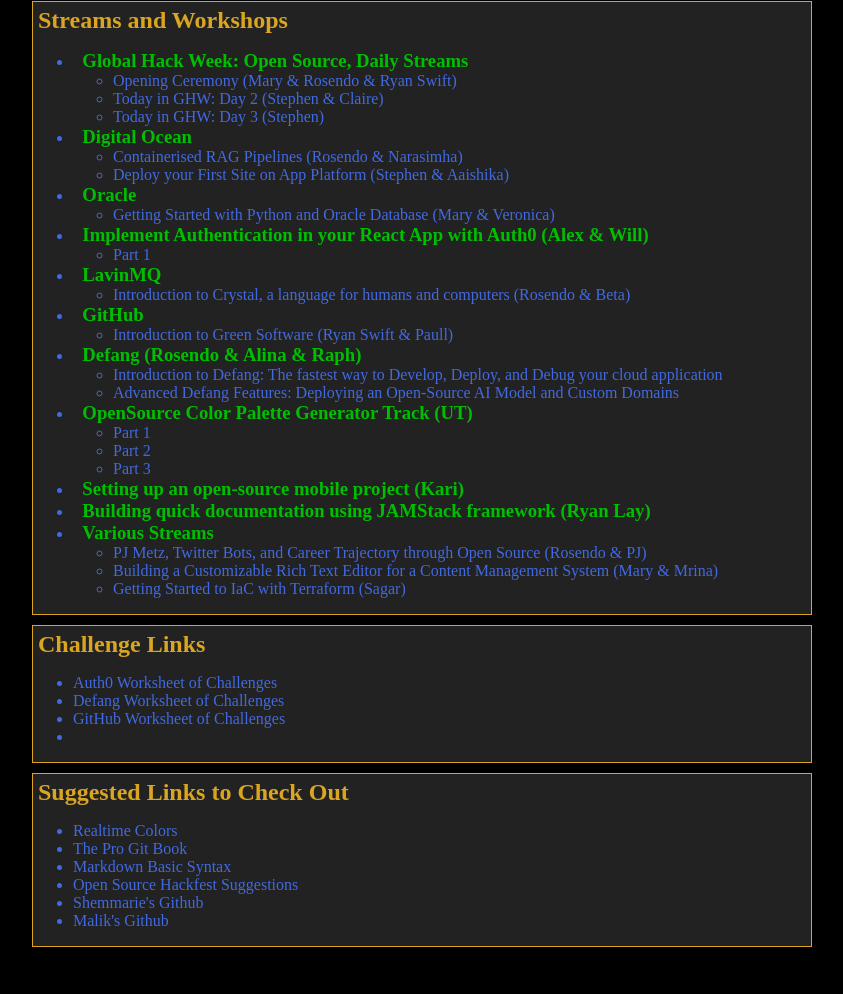
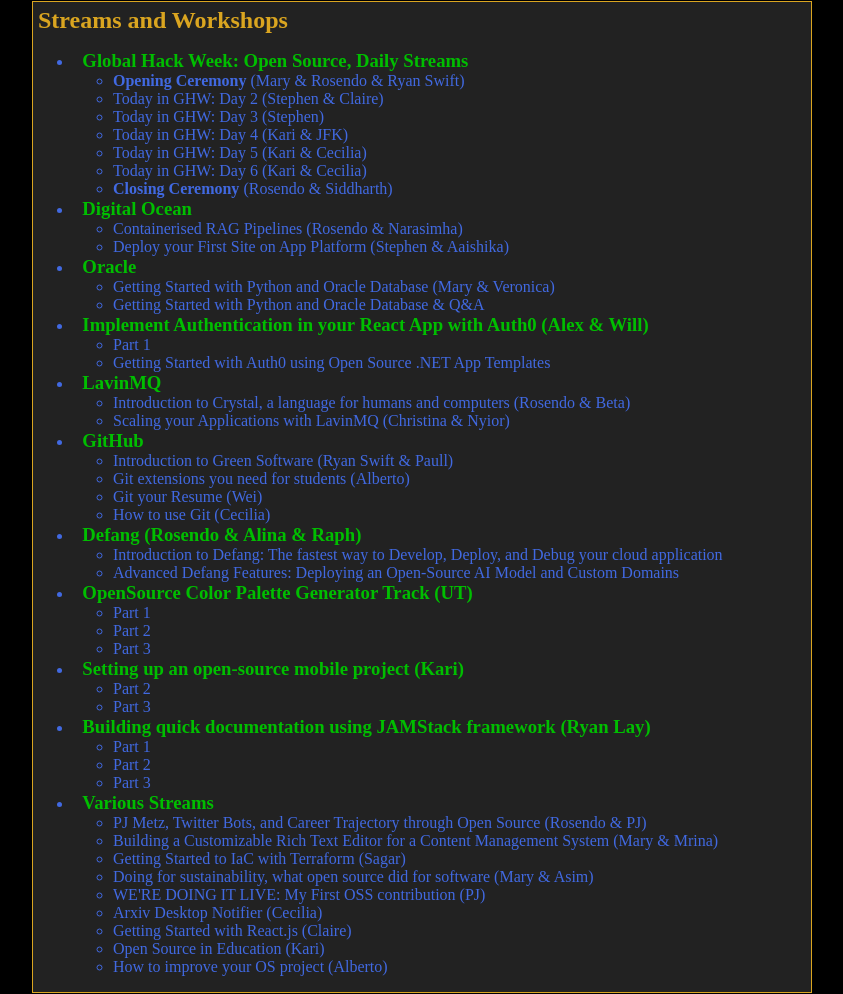
Before and after one commit to CircuitStudent/CircuitStudent, a plain HTML site: page Open Source Week/index.html in a window 1280 px wide. Shown: the part 477-1471 px from the top of the page, without its empty margins (218-1061 px from the left). Before the commit the page ends 1434 px from the top, so only its background shows below. Drawn offline with Linux system fonts and the light colour scheme.

Commit message:
updating open source week links

```diff
--- a/Open Source Week/index.html
+++ b/Open Source Week/index.html
@@ -98,14 +98,13 @@
         <ul>
           <li><h3>Global Hack Week: Open Source, Daily Streams</h3>
             <ul>
-              <li><a href="https://youtu.be/gZaE1TRwwOc?t=445" target="_blank">Opening Ceremony (Mary &amp; Rosendo &amp; Ryan Swift)</a></li>
+              <li><a href="https://youtu.be/gZaE1TRwwOc?t=445" target="_blank"><strong>Opening Ceremony</strong> (Mary &amp; Rosendo &amp; Ryan Swift)</a></li>
               <li><a href="https://youtu.be/3rxaA--cvng" target="_blank">Today in GHW: Day 2 (Stephen &amp; Claire)</a></li>
               <li><a href="https://youtu.be/gQUj4ZGY6EQ" target="_blank">Today in GHW: Day 3 (Stephen)</a></li>
-              <li class="hide"><a href="" target="_blank">Today in GHW: Day 4 (Kari &amp; JFK)</a></li>
-              <li class="hide"><a href="" target="_blank">Today in GHW: Day 5 ()</a></li>
-              <li class="hide"><a href="" target="_blank">Today in GHW: Day 6 ()</a></li>
-              <li class="hide"><a href="" target="_blank">Today in GHW: Day 7 ()</a></li>
-              <li class="hide"><a href="" target="_blank">Closing Ceremony ()</a></li>
+              <li><a href="https://youtu.be/ppbaroUMT_o?t=56" target="_blank">Today in GHW: Day 4 (Kari &amp; JFK)</a></li>
+              <li><a href="https://youtu.be/JDteUMruJpw?t=153" target="_blank">Today in GHW: Day 5 (Kari &amp; Cecilia)</a></li>
+              <li><a href="https://youtu.be/tu9gtgR-IhI?t=57" target="_blank">Today in GHW: Day 6 (Kari &amp; Cecilia)</a></li>
+              <li><a href="https://youtu.be/WjWbJVYMduk?t=187" target="_blank"><strong>Closing Ceremony</strong> (Rosendo &amp; Siddharth)</a></li>
             </ul>
           </li>
           <li><h3>Digital Ocean</h3>
@@ -117,27 +116,27 @@
           <li><h3>Oracle</h3>
             <ul>
               <li><a href="https://youtu.be/Tc2DSUHBuOI?t=49" target="_blank">Getting Started with Python and Oracle Database (Mary &amp; Veronica)</a></li>
-              <li class="hide"><a href="" target="_blank">Getting Started with Python and Oracle Database &amp; Q&amp;A</a></li>
+              <li><a href="https://youtu.be/UxskAyhe3dM?t=37" target="_blank">Getting Started with Python and Oracle Database &amp; Q&amp;A</a></li>
             </ul>
           </li>
           <li><h3>Implement Authentication in your React App with Auth0 (Alex &amp; Will)</h3>
             <ul>
               <li><a href="https://youtu.be/sXSuvd8q6DM?t=57" target="_blank">Part 1</a></li>
-              <li class="hide"><a href="" target="_blank">Part 2</a></li>
+              <li><a href="https://youtu.be/Es1fGPDgDR8?t=111" target="_blank">Getting Started with Auth0 using Open Source .NET App Templates</a></li>
             </ul>
           </li>
           <li><h3>LavinMQ</h3>
             <ul>
               <li><a href="https://youtu.be/TgaXWUaqTzs?t=573" target="_blank">Introduction to Crystal, a language for humans and computers (Rosendo &amp; Beta)</a></li>
-              <li class="hide"><a href="" target="_blank">Scaling your Applications with LavinMQ</a></li>
+              <li><a href="https://youtu.be/irwCrW_wBWE?t=374" target="_blank">Scaling your Applications with LavinMQ (Christina &amp; Nyior)</a></li>
             </ul>
           </li>
           <li><h3>GitHub</h3>
             <ul>
               <li><a href="https://youtu.be/rpcE_vakYIY?t=253" target="_blank">Introduction to Green Software (Ryan Swift &amp; Paull)</a></li>
-              <li class="hide"><a href="" target="_blank">Git extensions you need for students (Alberto)</a></li>
-              <li class="hide"><a href="" target="_blank">Git your Resume (Wei)</a></li>
-              <li class="hide"><a href="" target="_blank">How to use Git</a></li>
+              <li><a href="https://youtu.be/8soqAi-NDuo?t=212" target="_blank">Git extensions you need for students (Alberto)</a></li>
+              <li><a href="https://youtu.be/DOapcFLhQek?t=162" target="_blank">Git your Resume (Wei)</a></li>
+              <li><a href="https://youtu.be/GUJOw8W4Z6k" target="_blank">How to use Git (Cecilia)</a></li>
             </ul>
           </li>
           <li><h3>Defang (Rosendo &amp; Alina &amp; Raph)</h3>
@@ -155,18 +154,18 @@
           </li>
 
           <li><h3>Setting up an open-source mobile project (Kari)</h3>
-            <ul class="hide">
-              <li><a href="" target="_blank">Part 1</a></li>
-              <li><a href="" target="_blank">Part 2</a></li>
-              <li><a href="" target="_blank">Part 3</a></li>
-              <li><a href="" target="_blank">Part 4</a></li>
+            <ul>
+              <li class="hide"><a href="" target="_blank">Part 1</a></li>
+              <li><a href="https://youtu.be/4wkN2ce_6xQ?t=250" target="_blank">Part 2</a></li>
+              <li><a href="https://youtu.be/EAqBTaTzvkE?t=79" target="_blank">Part 3</a></li>
+              <li class="hide"><a href="" target="_blank">Part 4</a></li>
             </ul>
           </li>
           <li><h3>Building quick documentation using JAMStack framework (Ryan Lay)</h3>
-            <ul class="hide">
-              <li><a href="" target="_blank">Part 1</a></li>
-              <li><a href="" target="_blank">Part 2</a></li>
-              <li><a href="" target="_blank">Part 3</a></li>
+            <ul>
+              <li><a href="https://youtu.be/4ZB8NcccW4o" target="_blank">Part 1</a></li>
+              <li><a href="https://youtu.be/EKM6bbNrY54" target="_blank">Part 2</a></li>
+              <li><a href="https://youtu.be/MLZ9zC4fGro" target="_blank">Part 3</a></li>
             </ul>
           </li>
 
@@ -177,13 +176,13 @@
               <li class="hide"><a href="" target="_blank">Contributing to Open Source Session</a></li>
               <li><a href="https://youtu.be/fG5BL7Uisag?t=45" target="_blank">Getting Started to IaC with Terraform (Sagar)</a></li>
               <li class="hide"><a href="" target="_blank">Create your First Vectorial Database With Weaviate (David)</a></li>
-              <li class="hide"><a href="" target="_blank">Doing for sustainability, what open source did for software</a></li>
-              <li class="hide"><a href="" target="_blank">WE'RE DOING IT LIVE: My First OSS contribution (PJ)</a></li>
+              <li><a href="https://youtu.be/zZQf8CprH-Y?t=33" target="_blank">Doing for sustainability, what open source did for software (Mary &amp; Asim)</a></li>
+              <li><a href="https://youtu.be/dByP6KMc60I?t=60" target="_blank">WE'RE DOING IT LIVE: My First OSS contribution (PJ)</a></li>
               <li class="hide"><a href="" target="_blank">Introduction to NLP (David)</a></li>
-              <li class="hide"><a href="" target="_blank">Arxiv Desktop Notifier (Cecilia)</a></li>
-              <li class="hide"><a href="" target="_blank">Getting Started with React.js (Claire)</a></li>
-              <li class="hide"><a href="" target="_blank">Open Source in Education (Kari)</a></li>
-              <li class="hide"><a href="" target="_blank">How to improve your OS project (Alberto)</a></li>
+              <li><a href="https://youtu.be/b6BgjsRva9w" target="_blank">Arxiv Desktop Notifier (Cecilia)</a></li>
+              <li><a href="https://youtu.be/m4crpCAqYpk?t=570" target="_blank">Getting Started with React.js (Claire)</a></li>
+              <li><a href="https://youtu.be/lBa0XMAaQ2g?t=358" target="_blank">Open Source in Education (Kari)</a></li>
+              <li><a href="https://youtu.be/9e9LaEZNypQ?t=107" target="_blank">How to improve your OS project (Alberto)</a></li>
             </ul>
           </li>
         </ul>
--- a/Open Source Week/style.css
+++ b/Open Source Week/style.css
@@ -4,7 +4,7 @@ a {
 }
 
 a:hover {
-    background-color: #555;
+    background-color: #444;
     /*color:white;*/
 }
 
```
